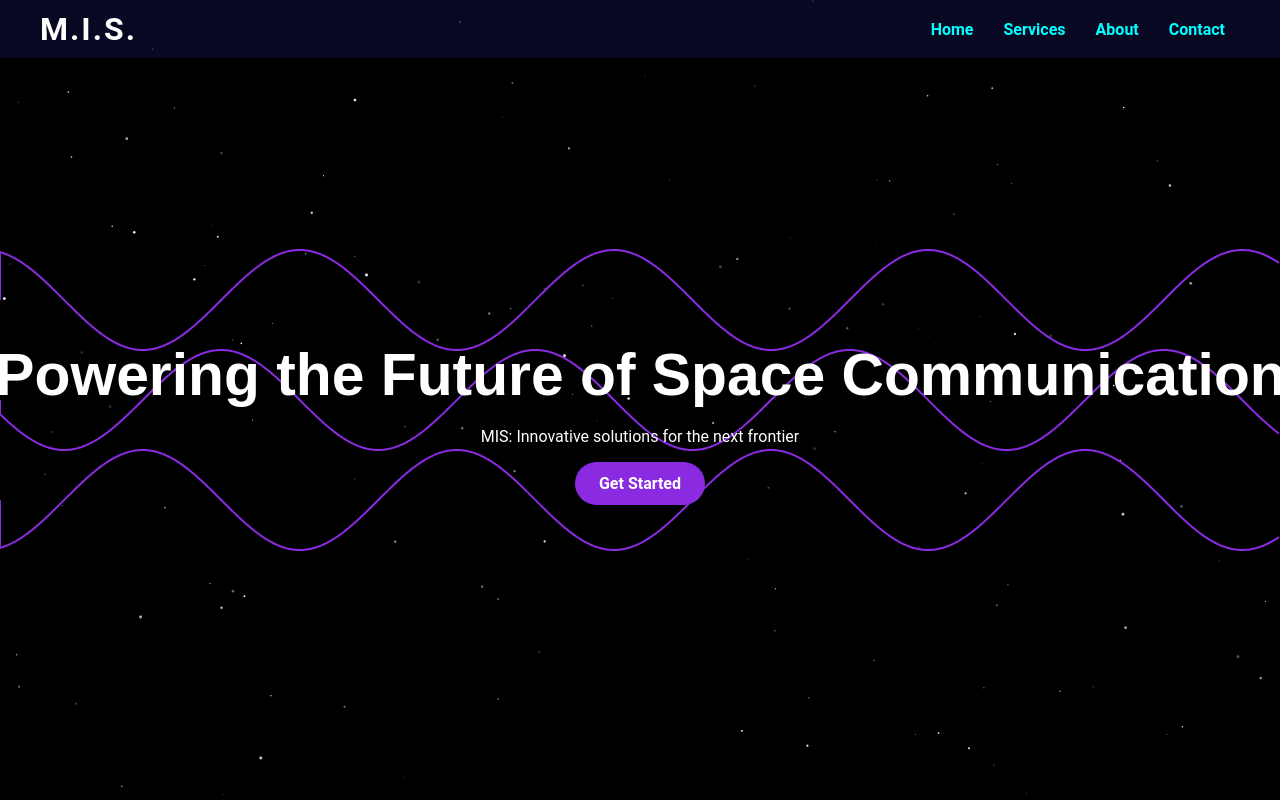
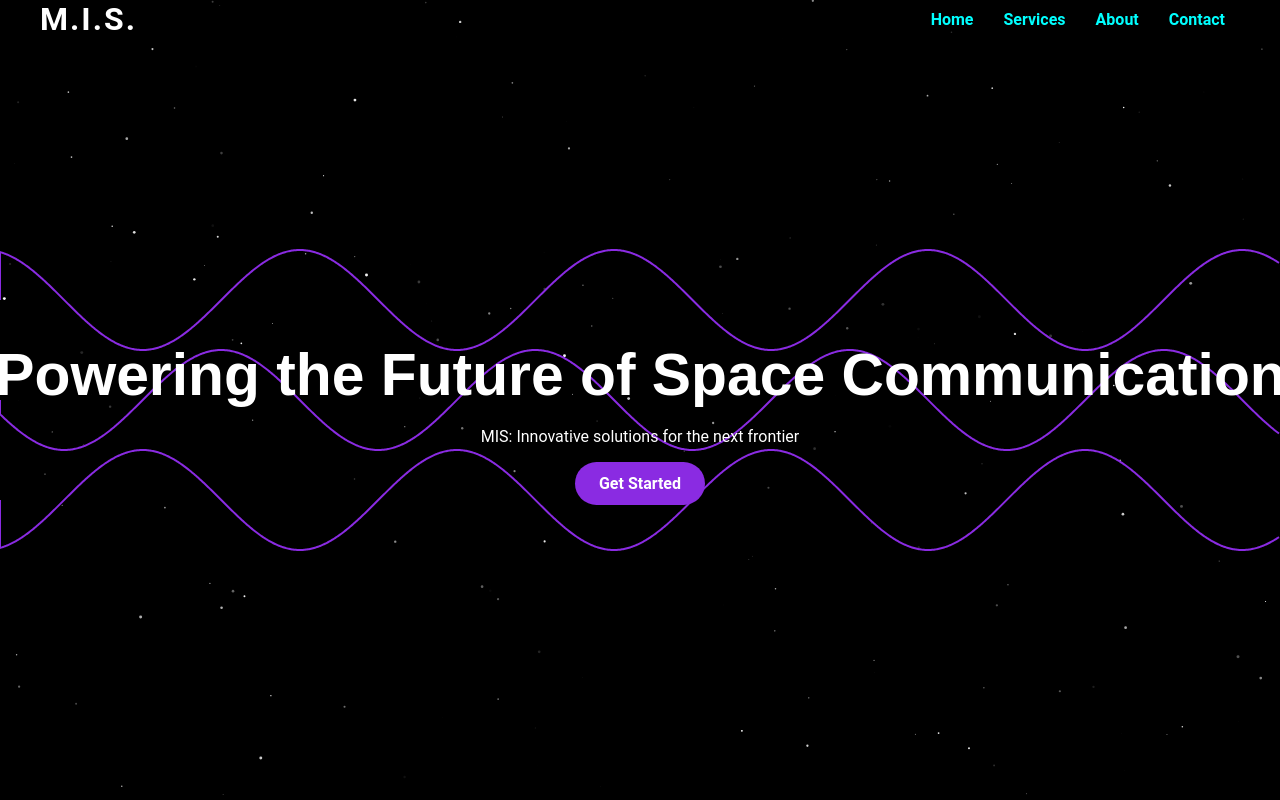
Before and after one commit to IntelExpert/intelexpert.github.io, a plain HTML site: page index.html in a window 1280 px wide. Shown: the top 800 px of the page. Drawn offline with Linux system fonts and the light colour scheme; animation ran at ten frames a second.

Commit message:
upgraded to black background for heading area

```diff
--- a/index.html
+++ b/index.html
@@ -29,7 +29,8 @@
         }
 
         header {
-            background-color: rgba(11, 11, 43, 0.8);
+            /*old background-color: rgba(11, 11, 43, 0.8);*/
+            background-color: rgba(0, 0, 0, 0)
             padding: 10px 0;
             position: fixed;
             width: 100%;
```
